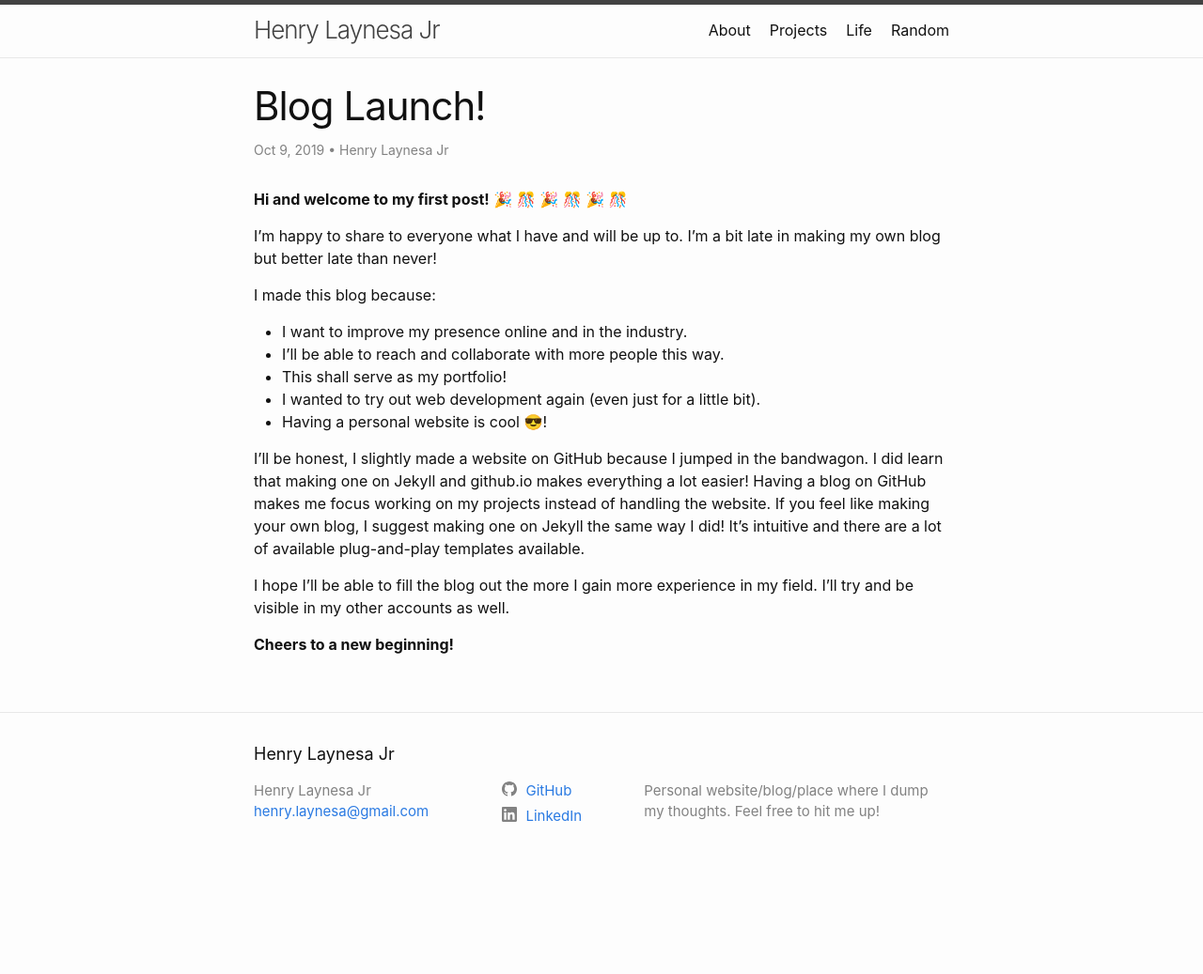
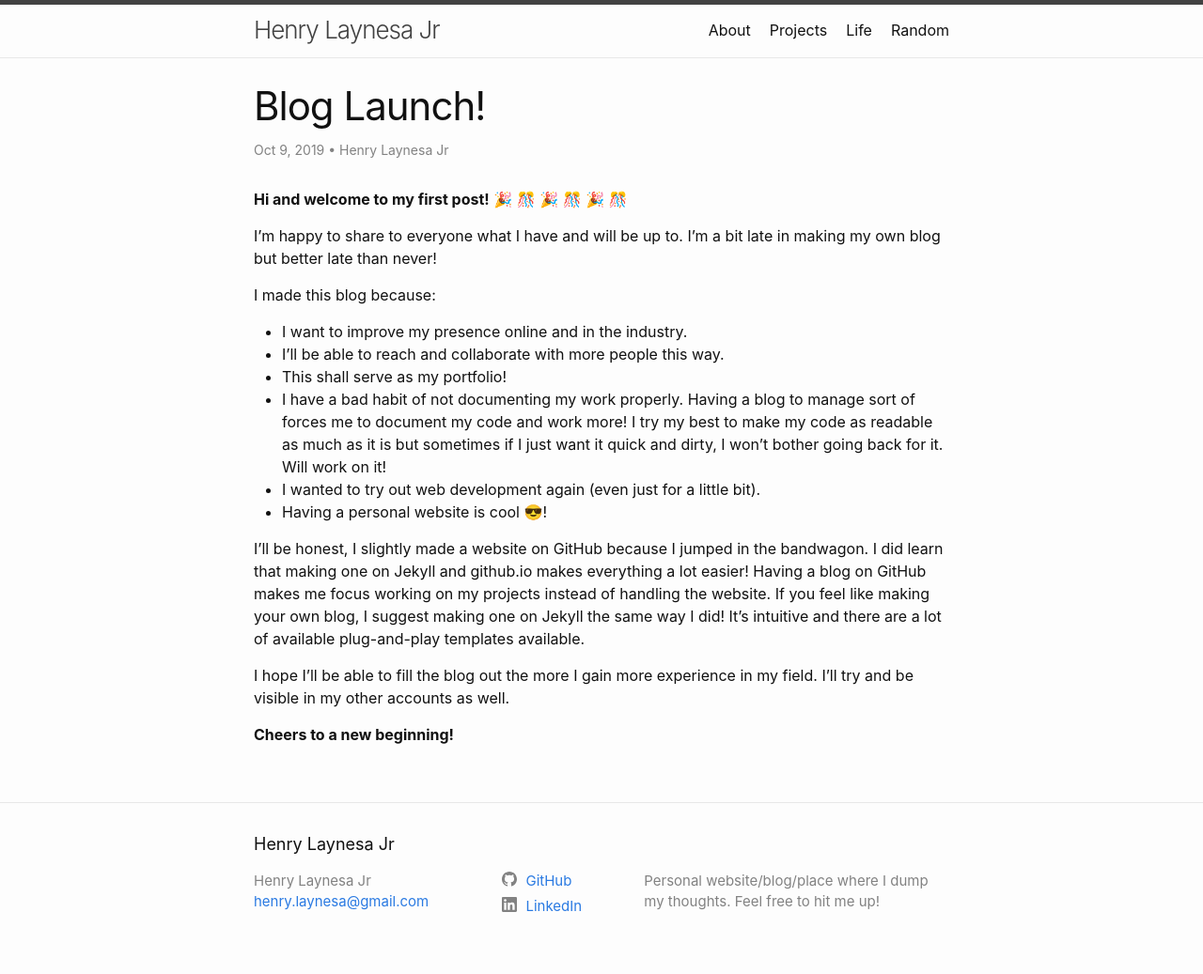
Before and after one commit to henrylaynesa/henrylaynesa.github.io, a Jekyll site: the page built from life/_posts/2019-10-9-blog-launch.md, in a window 1280 px wide. Shown: the whole page at 94% size. Built offline with Jekyll 4.4.1, drawn with Linux system fonts in a browser that asks for light colours; emoji names are drawn with the system emoji font; before the commit the page ends 941 px from its top, so only the background shows below that.

Commit message:
Editted blog-launch post

```diff
--- a/life/_posts/2019-10-9-blog-launch.md
+++ b/life/_posts/2019-10-9-blog-launch.md
@@ -15,6 +15,7 @@ I made this blog because:
 - I want to improve my presence online and in the industry.
 - I'll be able to reach and collaborate with more people this way.
 - This shall serve as my portfolio!
+- I have a bad habit of not documenting my work properly. Having a blog to manage sort of forces me to document my code and work more! I try my best to make my code as readable as much as it is but sometimes if I just want it quick and dirty, I won't bother going back for it. Will work on it!
 - I wanted to try out web development again (even just for a little bit).
 - Having a personal website is cool :sunglasses:!
 
```
